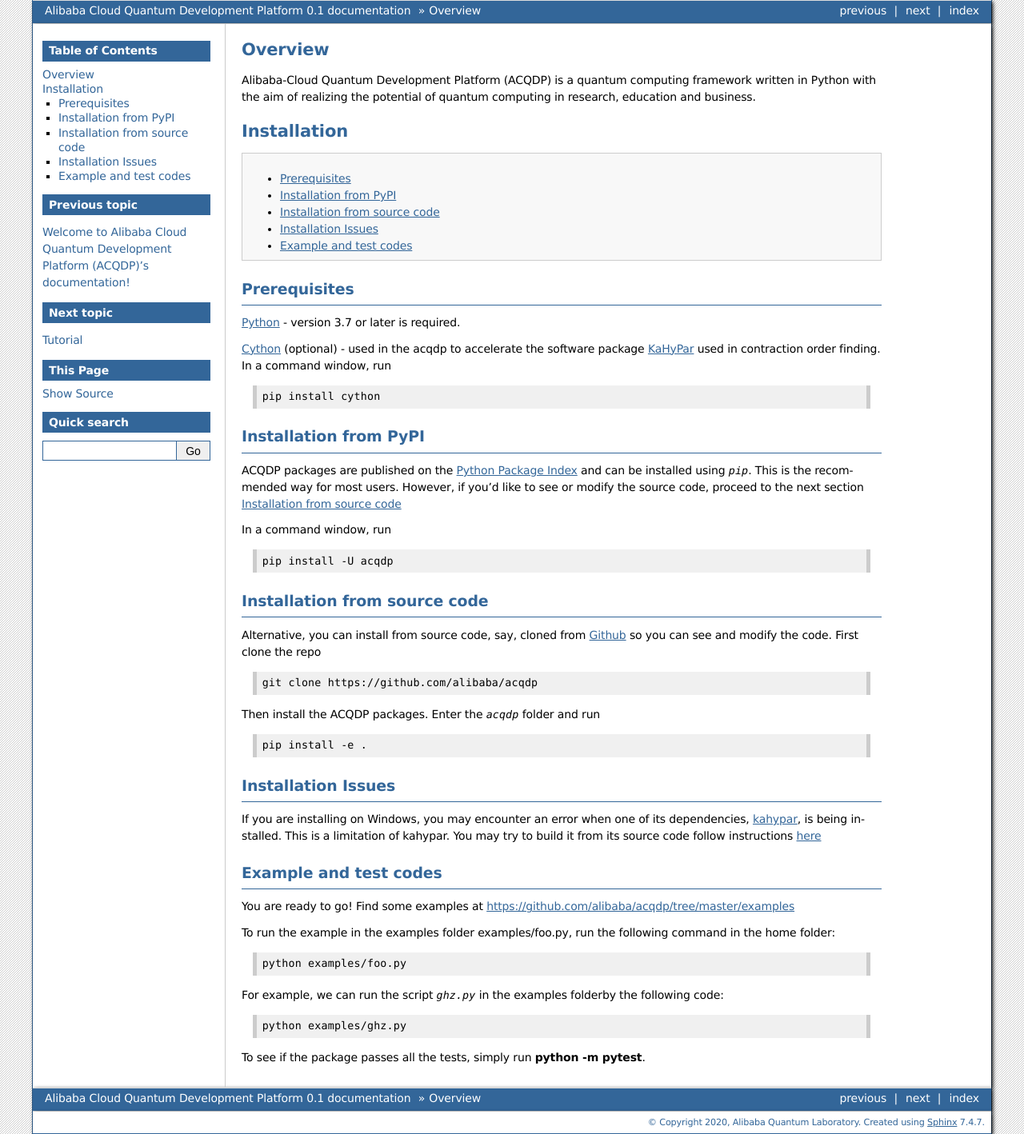
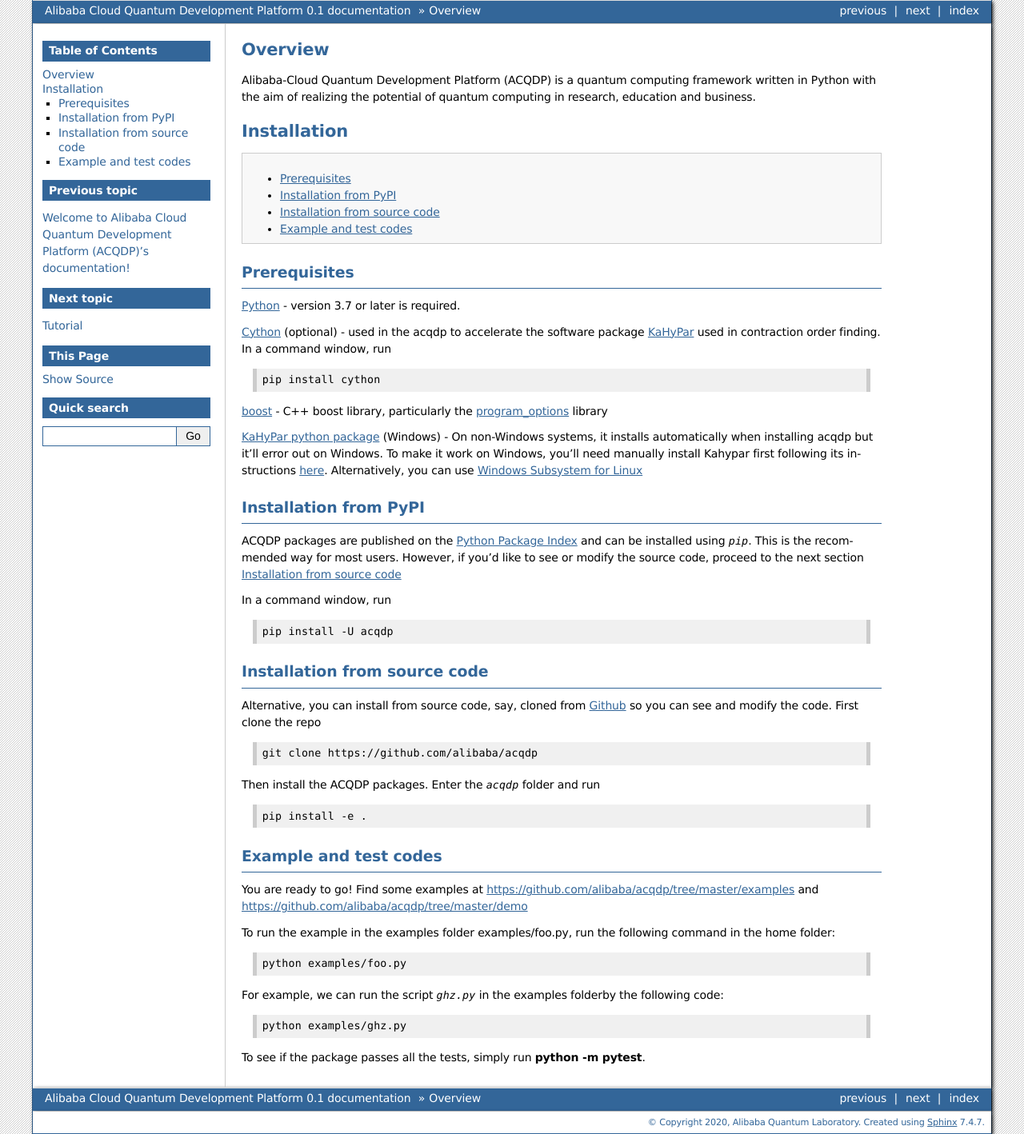
Before and after one commit to alibaba/acqdp, a Sphinx documentation site: the page built from docsource/source/installation.rst, in a window 1280 px wide. Shown: the whole page at 80% size. Built offline with Sphinx 7.4.7, drawn with Linux system fonts in a browser that asks for light colours.

Commit message:
Update installation instructions

```diff
--- a/docsource/source/index.rst
+++ b/docsource/source/index.rst
@@ -4,7 +4,7 @@
    contain the root `toctree` directive.
 
 Welcome to Alibaba Cloud Quantum Development Platform (ACQDP)'s documentation!
-=========================================
+==============================================================================
 
 .. toctree::
    :maxdepth: 1
--- a/docsource/source/installation.rst
+++ b/docsource/source/installation.rst
@@ -31,6 +31,13 @@
 
    pip install cython
 
+`boost <https://www.boost.org>`__ - C++ boost library, particularly the `program_options <https://www.boost.org/doc/libs/1_58_0/doc/html/program_options.html>`__ library
+
+`KaHyPar python package <https://kahypar.org>`__  (Windows) - On non-Windows systems, it installs automatically
+when installing acqdp but it'll error out on Windows. To make it work on Windows, you'll need manually install Kahypar
+first following its instructions `here <https://github.com/kahypar/kahypar#the-python-interface>`__. Alternatively, you
+can use `Windows Subsystem for Linux <https://docs.microsoft.com/en-us/windows/wsl/install-win10>`__
+
 Installation from PyPI
 **************************
 
@@ -61,18 +68,11 @@
 
    pip install -e .
 
-Installation Issues
-****************************
-If you are installing on Windows, you may encounter an error when one of its dependencies,
-`kahypar <https://pypi.org/project/kahypar>`__, is being installed. This is a limitation of kahypar.
-You may try to build it from its source code follow instructions
-`here <https://github.com/kahypar/kahypar#requirements>`__
-
-
 Example and test codes
 ***********************
 
-You are ready to go! Find some examples at https://github.com/alibaba/acqdp/tree/master/examples
+You are ready to go! Find some examples at https://github.com/alibaba/acqdp/tree/master/examples and
+https://github.com/alibaba/acqdp/tree/master/demo
 
 To run the example in the examples folder examples/foo.py, run the following command in the home folder:
 
```
Also changed, not shown: README.md (+1 -11 lines).
